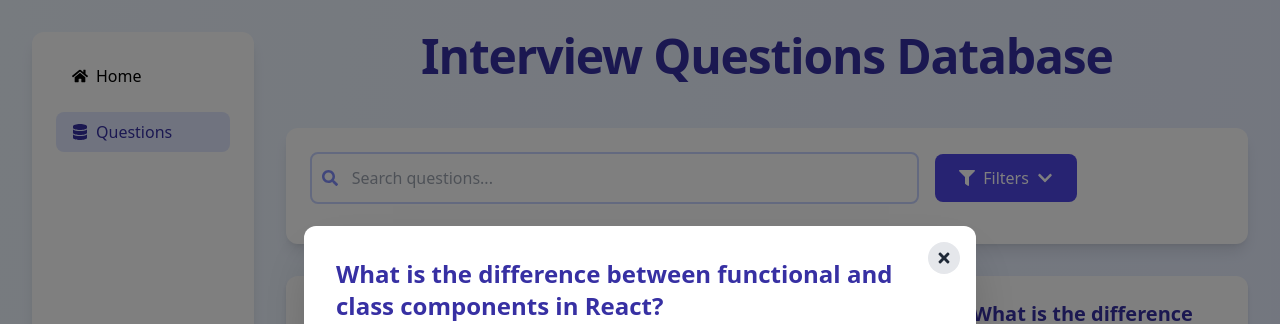
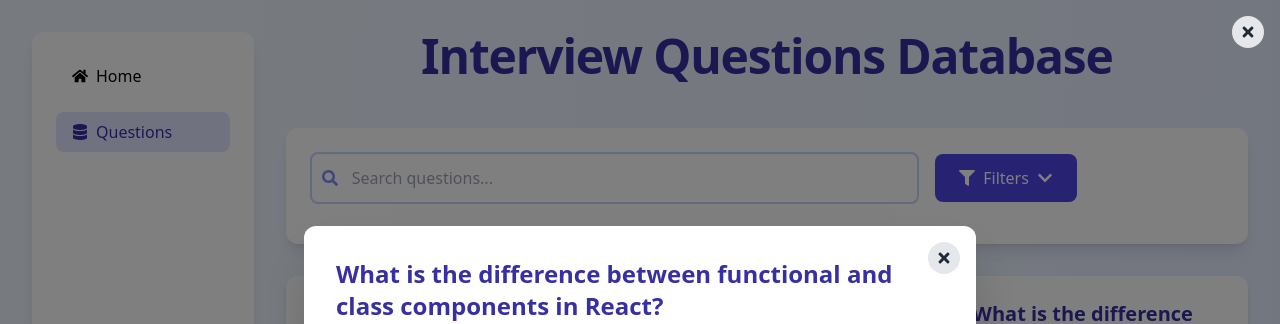
Before and after one commit to wecodes-in/wecodes-interview-project, a React (Vite) app: page / in a window 1280 px wide. Both pictures are taken after a click on the element 1098 px from the left and 376 px from the top of the page. Shown: the top 324 px of the page. Built offline with nearby package versions, Linux system fonts and the light colour scheme.

Commit message:
react qustions close button correction

```diff
--- a/src/components/InterviewQuestionsDatabase.jsx
+++ b/src/components/InterviewQuestionsDatabase.jsx
@@ -248,9 +248,20 @@
                     }`}>{selectedQuestion.difficulty}</span>
                   </div>
                   <button
+                    className="fixed top-4 right-4 bg-gray-200 text-gray-800 rounded-full p-2 hover:bg-gray-300 focus:outline-none transition-colors duration-300"
+                    onClick={() => {
+                      setSelectedQuestion(null);
+                      setSearchQuery('');
+                    }}>
+                    <FaTimes />
+                  </button>
+
+                  <button
                     className="absolute top-4 right-4 bg-gray-200 text-gray-800 rounded-full p-2 hover:bg-gray-300 focus:outline-none transition-colors duration-300"
-                    onClick={() => setSelectedQuestion(null)}
-                  >
+                    onClick={() => {
+                      setSelectedQuestion(null);
+                      setSearchQuery('');
+                    }}>
                     <FaTimes />
                   </button>
                 </div>
```
